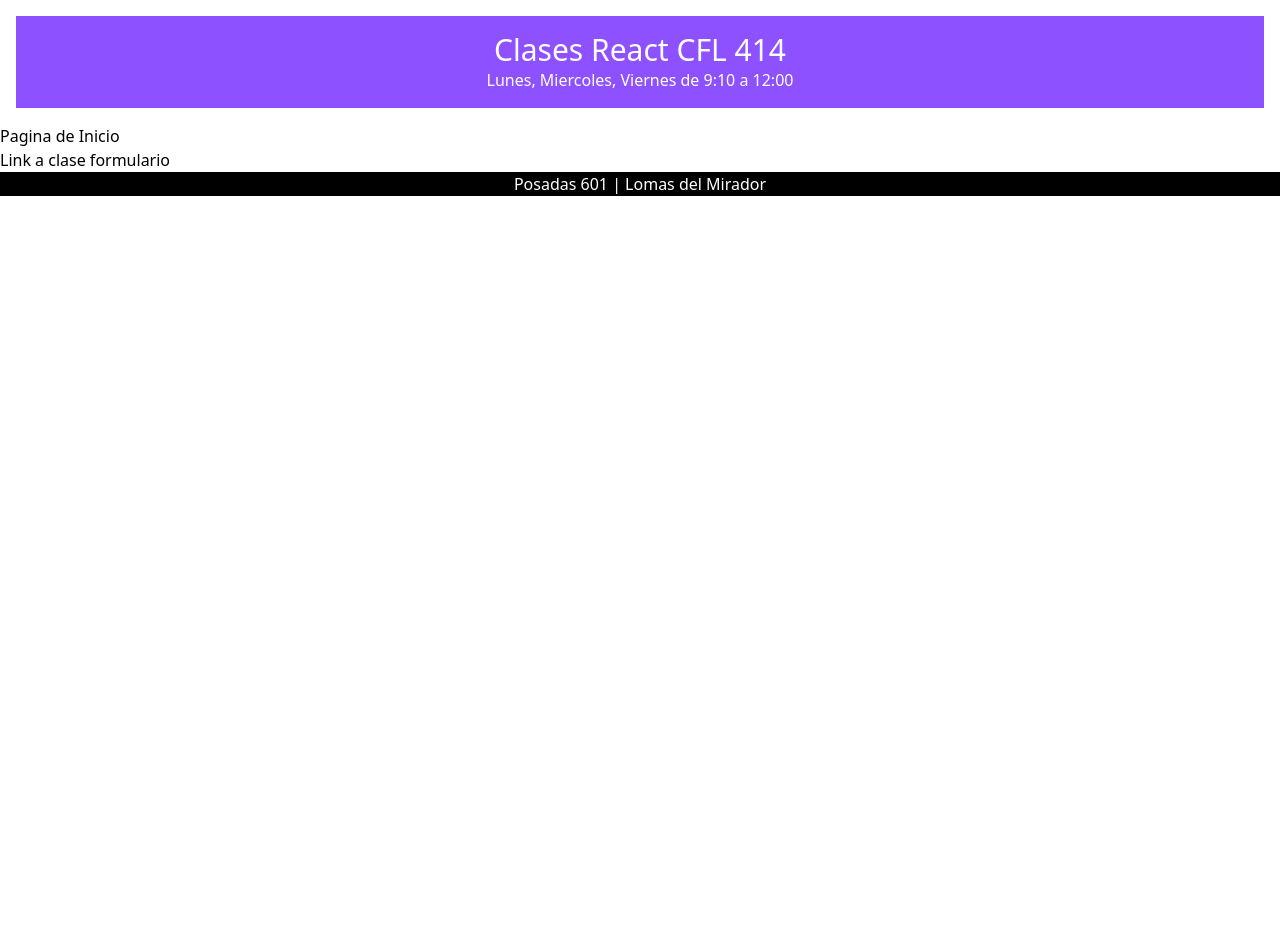
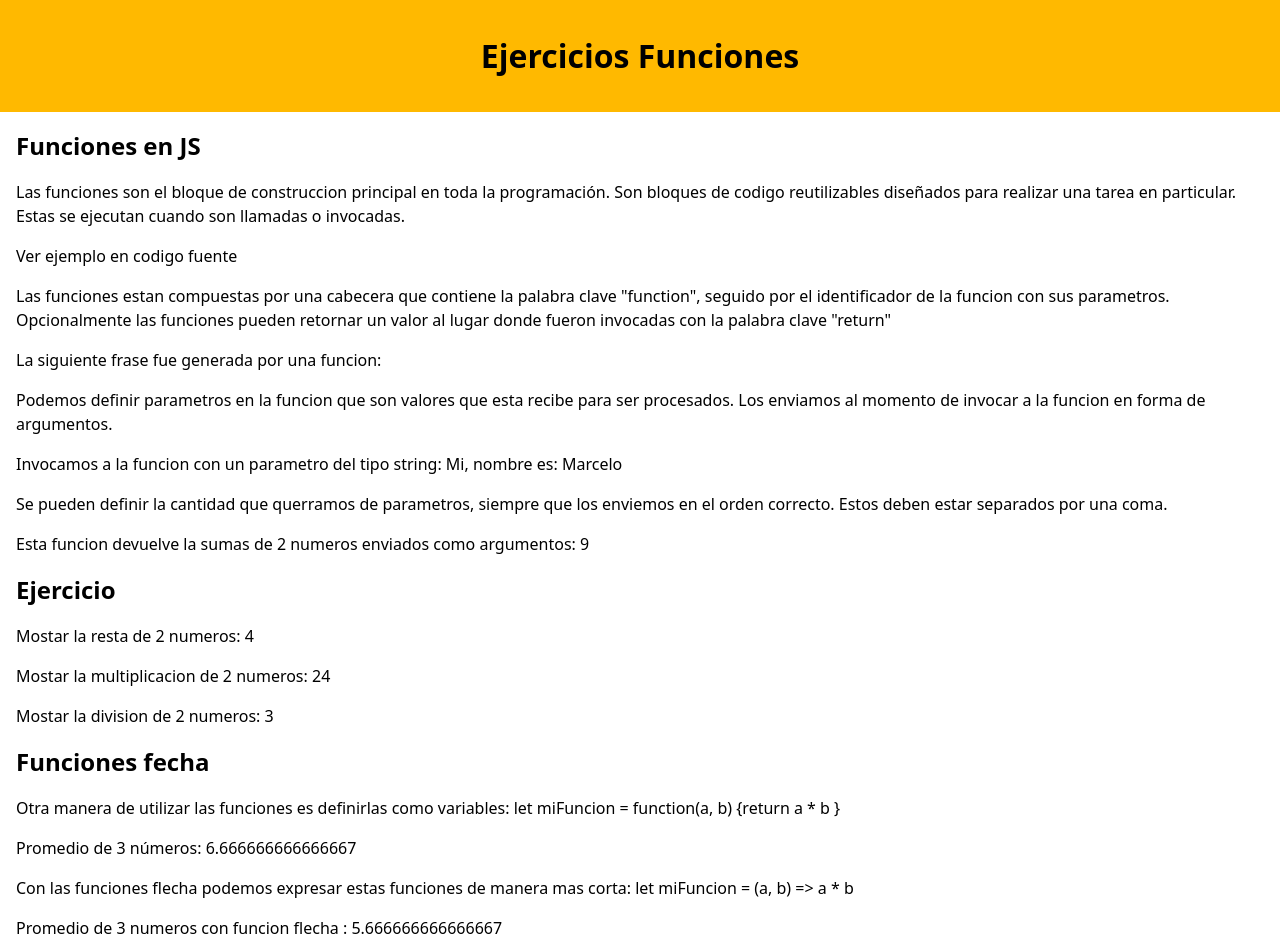
Before and after one commit to mav00402/CursoReact, a React (Vite) app: page / in a window 1280 px wide. Shown: the top 952 px of the page. Before the commit the page ends 800 px from the top, so only its background shows below. Built offline with nearby package versions, Linux system fonts and the light colour scheme.

Commit message:
clase 14-11

```diff
--- a/src/componentes/useeffect.jsx
+++ b/src/componentes/useeffect.jsx
@@ -7,7 +7,31 @@
         setTimeout(() => {
             setCuenta((cuenta) => cuenta + 1);
         }, 1000)
-    })
+    },[])
+
+    //Ejemplos de useEffect
+    useEffect(() =>{
+        //Corre en cada renderizado
+    });
+
+    useEffect(() => {
+        //Corre solo en el primer render
+    },[]);
+
+    let propiedades, estados;
+    useEffect(() =>{
+        //Corre en el primer renderizado
+        //Y cada vez que el valor de propiedades o estado cambie
+    },[propiedades, estados]);
+
+    //Ejmplo Practico
+    const [cuenta2, setCuenta2] = useState(0);
+    const [calculo, setCalculo] = useState(0);
+
+    useEffect(() => {
+        setCalculo(() => cuenta2 * 2);
+    },[cuenta2]);
+
 
     return (
         <div>
@@ -19,6 +43,14 @@
             <h3>Ejemplo temporizador</h3>
             <p>Usamos la funcion setTimeout para contar 1 segundo luego del renderizado inicial</p>
             <p>Hola me renderice {cuenta} veces</p>
+            <p>Podemos ver que el contador sigue actualizandose cuando solo deberia contar una vez, esto sucede ya que useEffect corre en cada renderizado. Esto significa que cuando el contador cambia, sucede un rnderizado, lo que activa otra vez el efecto</p>
+            <p>Esto no es lo queríamos, hay varias maneras de controlar cuando corre este side effect.</p>
+            <p>Deberiamos siempre incluir el segundo parametro que acepta un array. Opcionalmente podriamos pasar dependencias al useEffect de esta manera.</p>
+            <h3>Ver ejemplos en el codigo fuente</h3>
+            <h3>Ejemplo practico</h3>
+            <p>Cuenta: {cuenta2}</p>
+            <button onClick={() => setCuenta2((c) => c + 1)}>+</button>
+            <p>Calculo: {calculo}</p>
         </div>
     )
 }
--- a/src/css/general.css
+++ b/src/css/general.css
@@ -1 +1,24 @@
 @import 'tailwindcss';
+
+@layer base{
+    h1, h2, h3, h4{
+        font-weight: bold;
+        margin: 1rem;
+    }
+
+    h1{
+        font-size: xx-large;
+    }
+    h2{
+        font-size: x-large;
+    }
+    h3{
+        font-size: larger;
+    }
+    h4{
+        font-size: large;
+    }
+    p{
+        margin: 1rem
+    }
+}
--- a/src/main.jsx
+++ b/src/main.jsx
@@ -3,45 +3,175 @@
 import { createRoot } from 'react-dom/client'
 import { createBrowserRouter } from "react-router";
 import { RouterProvider } from "react-router/dom";
-
-
-//Import componentes
-
-import Pie from './componentes/pie'
-import Inicio from './componentes/inicio'
-import Cabecera from './componentes/Cabecera'
-import ClaseForm from './componentes/claseform';
-import Pruebas from './componentes/pruebas';
-import Hooks from './componentes/hooks';
-
+import { useState } from 'react';
 
 //Import CSS
 import './css/general.css'
 
-const router = createBrowserRouter([
-  {
-    path: "/",
-    Component: Inicio
-  },
-  {
-    path: "/claseform",
-    Component: ClaseForm
-  },
-  {
-    path: "/pruebas",
-    Component: Pruebas
-  },
-  {
-    path: "/hooks",
-    Component: Hooks
-  },
+const raiz = document.getElementById("root");
 
-]);
+function Cabecera(){
+    return(
+        <header className='bg-amber-400 text-center p-4'>
+            <h1>Ejercicios Funciones</h1>
+        </header>
+    )
+}
 
-createRoot(document.getElementById('root')).render(
-  <StrictMode>
-    <Cabecera />
-    <RouterProvider router={router} />
-    <Pie />
-  </StrictMode>,
+function Contenido(){
+    const [campoNombre, setCampoNombre] = useState ('');
+
+    const gestionaCambio = event =>{
+        setCampoNombre(event.target.value);
+        console.log('El valor es: ' , event.target.value);
+    }
+
+    const [numero1, setNumero1] = useState(0);
+
+    const gestiona1 = event =>{
+        setNumero1(event.target.value);
+    }
+
+    const [numero2, setNumero2] = useState(0);
+
+     const gestiona2 = event =>{
+        setNumero2(event.target.value);
+    }
+
+    function funcionSumar(n1 ,n2){
+        return n1 + n2;
+    }
+
+
+    return(
+        <div>
+            <h2>Funciones en JS</h2>
+            <p>Las funciones son el bloque de construccion principal en toda la programación. Son bloques de codigo reutilizables
+                diseñados para realizar una tarea en particular. Estas se ejecutan cuando son llamadas o invocadas.
+            </p>
+            <p>Ver ejemplo en codigo fuente</p>
+            <p>Las funciones estan compuestas por una cabecera que contiene la palabra clave "function", seguido por el identificador
+                de la funcion con sus parametros. Opcionalmente las funciones pueden retornar un valor al lugar donde fueron invocadas
+                con la palabra clave "return"
+            </p>
+            <p>La siguiente frase fue generada por una funcion: {miFuncion}</p>
+            <p>Podemos definir parametros en la funcion que son valores que esta recibe para ser procesados. Los enviamos al
+                momento de invocar a la funcion en forma de argumentos.
+            </p>
+            <p>Invocamos a la funcion con un parametro del tipo string: {miFuncion2("Marcelo")}</p>
+            <p>Se pueden definir la cantidad que querramos de parametros, siempre que los enviemos en el orden correcto. Estos deben
+                estar separados por una coma.
+            </p>
+            <p>Esta funcion devuelve la sumas de 2 numeros enviados como argumentos: {miFuncion3(3,6)}</p>
+            <h2>Ejercicio</h2>
+            <p>Mostar la resta de 2 numeros: {miFuncion4(10,6)} </p>
+            <p>Mostar la multiplicacion de 2 numeros: {miFuncion5(4,6)}</p>
+            <p>Mostar la division de 2 numeros: {miFuncion6(18,6)}</p>
+            <h2>Funciones fecha</h2>
+            <p>Otra manera de utilizar las funciones es definirlas como variables: let miFuncion = function(a, b) &#123;return a * b &#125;</p>
+            <p>Promedio de 3 números: {promedioTres (5,8,7)}</p>
+            <p>Con las funciones flecha podemos expresar estas funciones de manera mas corta: let miFuncion = (a, b) =&gt; a * b</p>
+            <p>Promedio de 3 numeros con funcion flecha : {promedioTresFlecha(6,9,2)}</p>
+            <p>De esta manera podemos simplificar la sintaxis omitiendo, la palabra clave function, la palabra clave return y las llaves</p>
+            <p>Funcion hola: {hola()}</p>
+            <p>Si la funcion solo tiene una sentencia como valor de retorno podemos remover las llaves y el return</p>
+            <p>Funcion hola reducida: {hola1()}</p>
+            <h2>Capturando datos de entrada</h2>
+            <p>Los valores utilizados por las funciones pueden ser literales (escritos en el codigo) o valores obtenidos desde
+                el DOM (ej: un inputbox). Para ello utilizamos la funcion useState.
+            </p>
+            <p>Pasos a seguir:
+                <ul>
+                    <li>Declarar la variable de estado que monitorea el valor del campo de entrada</li>
+                    <li>Agregar la propiedad onChange al campo de entrada</li>
+                    <li>Utilizar event.target.value para obtener el valor del campo de entrada y actualizar la varible de estado</li>
+                </ul>
+            </p>
+            <h3>Entrada de datos</h3>
+            <input className= "border border-b-cyan-400 mx-4 "
+                type="text"
+                id="campoNombre"
+                name="campoNombre"
+                onChange={gestionaCambio}
+                value={campoNombre} />
+
+            <h4>Mensaje: {campoNombre}</h4>
+            <p>Utilizamos el hook useState para monitorear el valor del campo de entrada, establecemos la propiedad
+                onChange el campo para que cada vez que su valor cambie se invoque a la funciona gestionaCambio.<br />
+                Podemos acceder al valor del elemento de entrada como event.target.value (event es el nombre que recibe el
+                parametro al momento del vamnbio, piuede llamar se cualqeoire manera), la proiedad target en el evento se refiere
+                al elemento de entrada.<br />Se puede utiliza la variable de estado campoNombre para acceder al valor del campo de entrada
+                en cualqueir lugar fuera de la funcion gestionaCambio.
+            </p>
+            <h3>Ejercicios</h3>
+            <p>Crear 2 campos de entrada:</p>
+
+            <input className= "border border-b-amber-700 mx-4 "
+                type="text"
+                id = "numero1"
+                name = "numero1"
+                onChange={gestiona1}
+                value={numero1}
+            />
+
+            <input className= "border border-b-amber-600 mx-4 "
+                type="text"
+                id = "numero2"
+                name = "numero2"
+                onChange={gestiona2}
+                value={numero2}
+            />
+
+            <input className='bg-red-500 m-4' type="button" value="sumar" onClick={funcionSumar}/>
+            <h4>Resultado: {funcionSumar}</h4>
+        </div>
+    )
+}
+
+//Ejemplo 1
+function miFuncion(){
+    return "Hola Mundo"
+}
+
+//Ejemplo 2: con parametros
+function miFuncion2(nombre){
+    return "Mi, nombre es: " + nombre;
+}
+
+//Ejemplo 3: Multiparametros
+function miFuncion3(n1,n2){
+    return n1 + n2;
+}
+
+//Funciones de ejercios
+function miFuncion4(n1,n2){
+    return n1 - n2;
+}
+
+function miFuncion5(n1,n2){
+    return n1 * n2;
+}
+
+function miFuncion6(n1,n2){
+    return n1 / n2;
+}
+
+//Funcion simple
+let promedioTres = function(a, b, c){return (a + b + c) / 3}
+
+//Funcion flecha
+let promedioTresFlecha = (a,b,c) => (a + b + c) /3
+
+let hola = () => {
+    return "Hola Mundo 1";
+}
+
+let hola1 = () => "Hola Mundo 2";
+
+createRoot(raiz).render(
+    <StrictMode>
+        <Cabecera />
+        <Contenido />
+
+    </StrictMode>
 )
```
Also changed, not shown: 1 other file (tests, documents, lock files or other folders).
